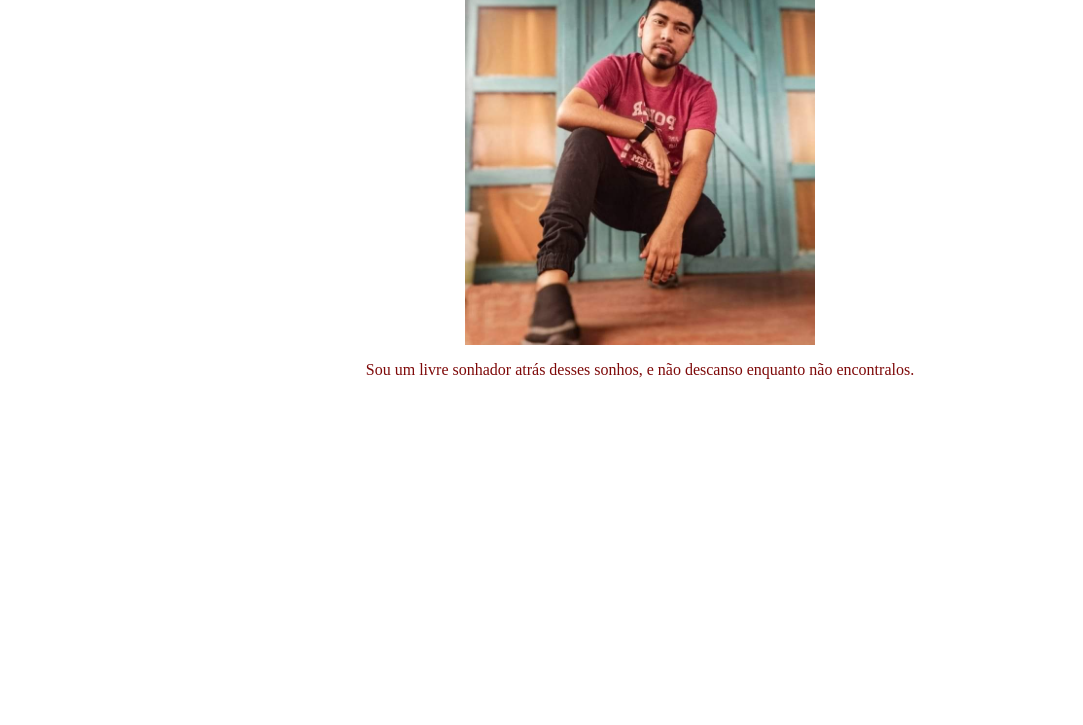
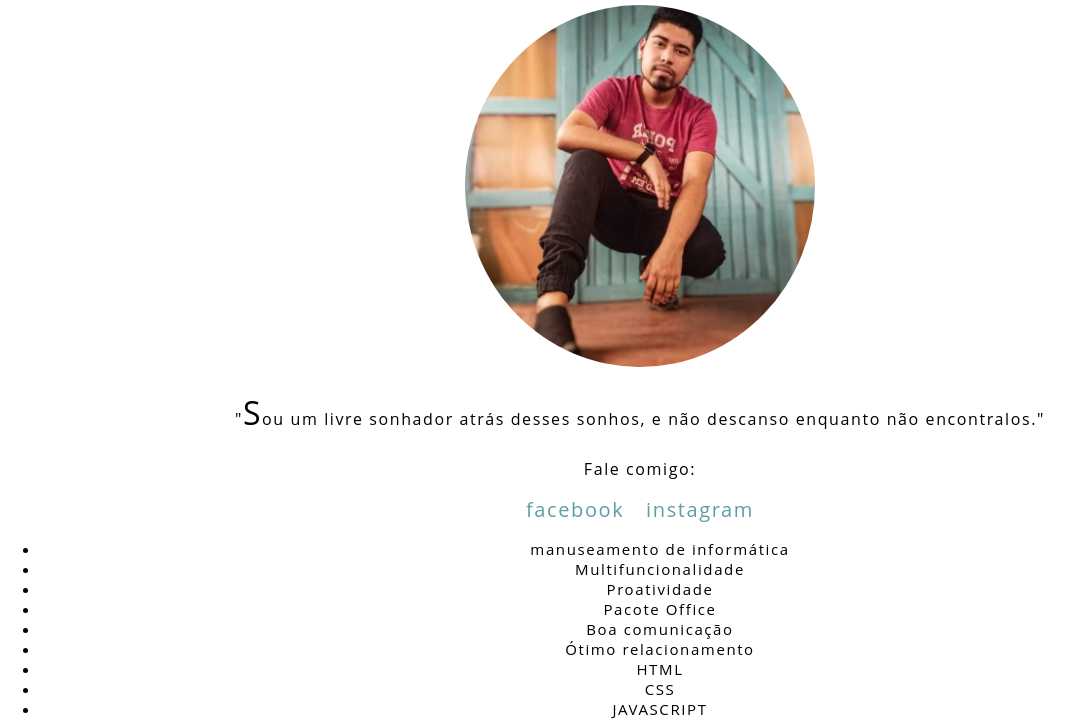
Before and after one commit to FelipeBrasao20/FelipeBrasao20, a plain HTML site: page index.html in a window 1280 px wide. Shown: the part 75-800 px from the top of the page, without its empty margins (0-1083 px from the left). Drawn offline with Linux system fonts and the light colour scheme.

Commit message:
compentências adicionadas

```diff
--- a/index.html
+++ b/index.html
@@ -10,10 +10,30 @@
 
     <img src="photofelipe.jpg" alt="" srcset="" width="350px">
 
-    <p>Sou um livre sonhador atrás desses sonhos, e não descanso enquanto não encontralos.</p>
+    <p>"<span>S</span>ou um livre sonhador atrás desses sonhos, e não descanso enquanto não encontralos."</p>
 
-    <a href="https://www.facebook.com/felipe.brasao.3"
-    <a href="https://www.instagram.com/feliphe_brasao/"<a/>
+    <p>Fale comigo:</p>
+    <a href="https://www.facebook.com/felipe.brasao.3" target="_blank">facebook</a>
+    <a href="https://www.instagram.com/feliphe_brasao/" target="_blank">instagram</a>
+
+
+
+    <ul>
+    <li>manuseamento de informática</li>
+    <li>Multifuncionalidade</li>
+    <li>Proatividade</li>
+    <li>Pacote Office</li>
+    <li>Boa comunicação</li>
+    <li>Ótimo relacionamento</li>
+    <li>HTML</li>
+    <li>CSS</li>
+    <li>JAVASCRIPT</li>
+
+    <ul/>
+
+
+
+
 
 </body>
 
--- a/styles.css
+++ b/styles.css
@@ -1,7 +1,37 @@
 html, body {
    min-height: 100vh;
+   font-family: 'Open Sans', sans-serif;
+   letter-spacing: .1rem;
    margin: 0;
    padding: 0;
    text-align:center;
-   color: rgb(126, 9, 9);
 }
+
+h1 {
+   padding-top: 1rem;
+}
+
+img {
+   border-radius: 50%;
+}
+
+p {
+   padding-top: .5rem;
+}
+
+span {
+   font-size: 2rem;
+}
+
+a:link, a:visited, a:active {
+   text-decoration: none;
+   color: cadetblue;
+   padding: .5rem;
+   font-size: 20px;
+}
+
+li {
+   text-align-last: center;
+   font-size: 15px;
+
+}
```
